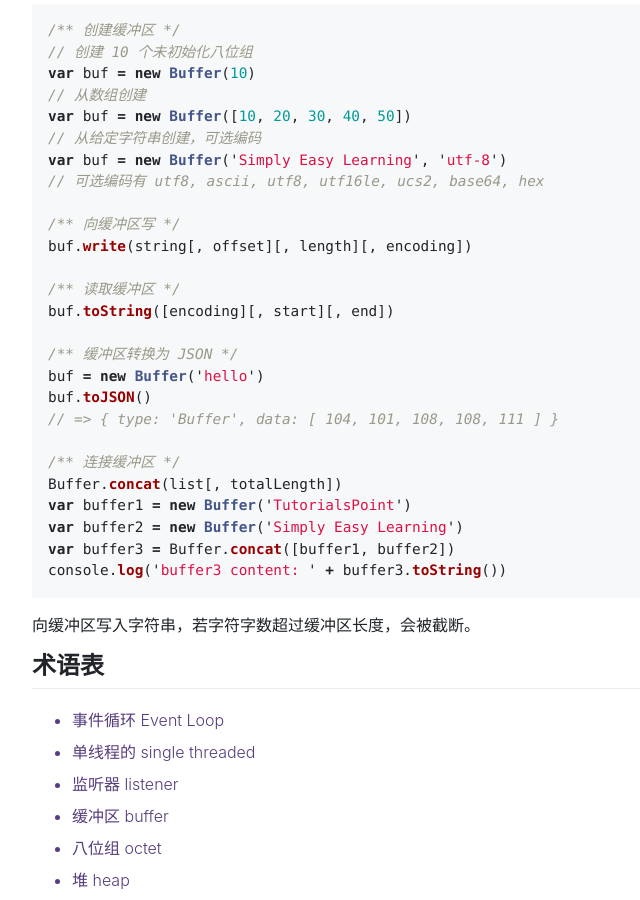
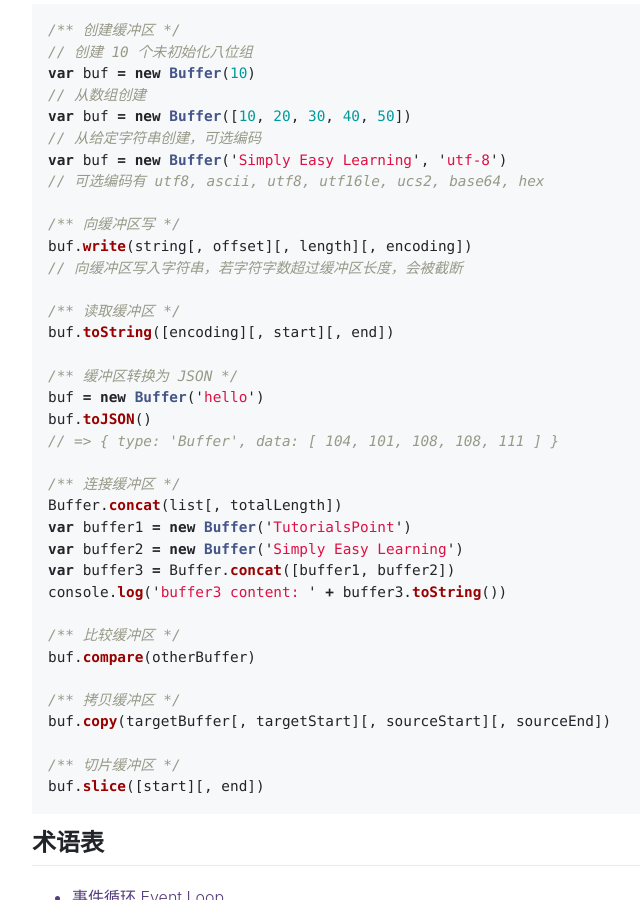
Before and after one commit to liuzhuan/liuzhuan.github.io, a Jekyll site: the page built from _posts/2017-12-19-node-primer.md, in a window 1280 px wide and 900 px high, scrolled down 1159 px. Shown: the whole window, without its empty margins (53-693 px from the left). Built offline with Jekyll 4.4.1, drawn with Linux system fonts in a browser that asks for light colours; nearby versions of some CDN libraries.

Commit message:
adding node buffer content

````diff
--- a/_posts/2017-12-19-node-primer.md
+++ b/_posts/2017-12-19-node-primer.md
@@ -65,6 +65,7 @@ var buf = new Buffer('Simply Easy Learning', 'utf-8')
 
 /** 向缓冲区写 */
 buf.write(string[, offset][, length][, encoding])
+// 向缓冲区写入字符串，若字符字数超过缓冲区长度，会被截断
 
 /** 读取缓冲区 */
 buf.toString([encoding][, start][, end])
@@ -80,9 +81,16 @@ var buffer1 = new Buffer('TutorialsPoint')
 var buffer2 = new Buffer('Simply Easy Learning')
 var buffer3 = Buffer.concat([buffer1, buffer2])
 console.log('buffer3 content: ' + buffer3.toString())
+
+/** 比较缓冲区 */
+buf.compare(otherBuffer)
+
+/** 拷贝缓冲区 */
+buf.copy(targetBuffer[, targetStart][, sourceStart][, sourceEnd])
+
+/** 切片缓冲区 */
+buf.slice([start][, end])
 ```
-
-向缓冲区写入字符串，若字符字数超过缓冲区长度，会被截断。
 
 ## 术语表
 
````
